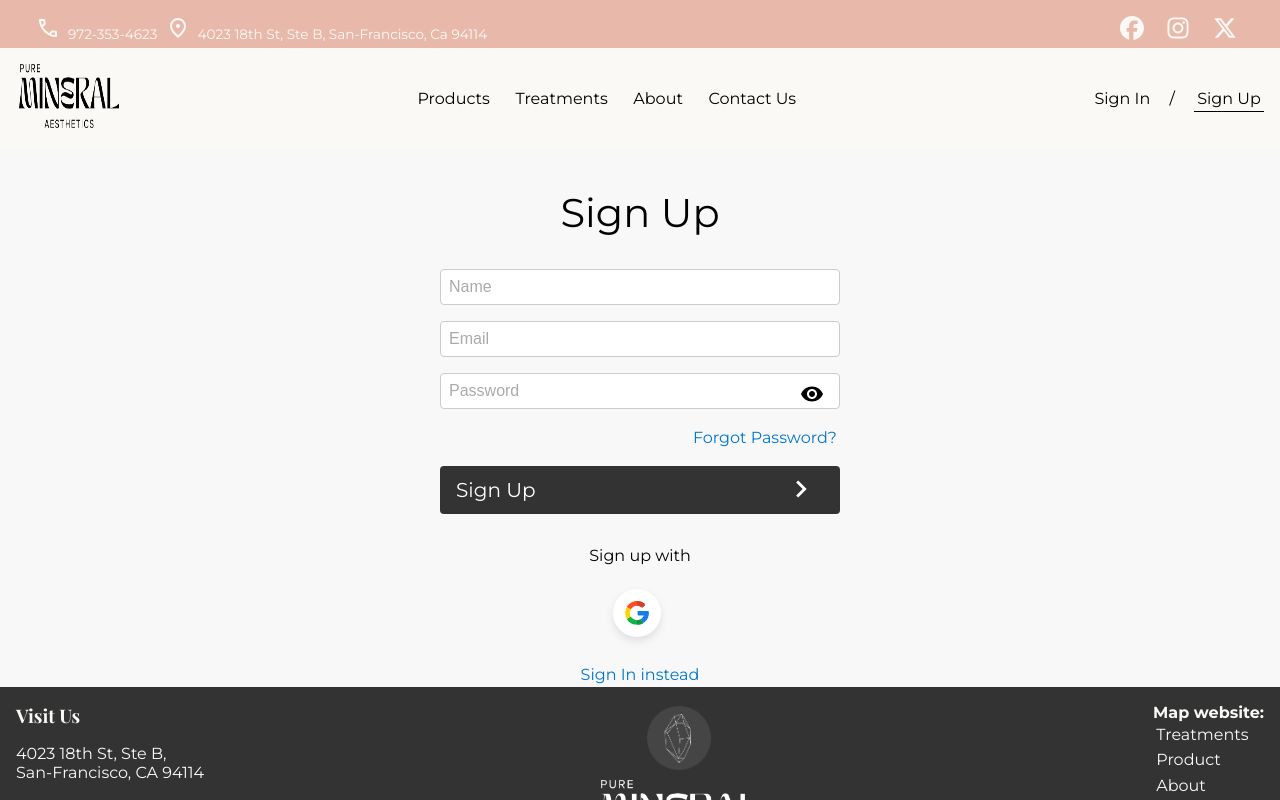
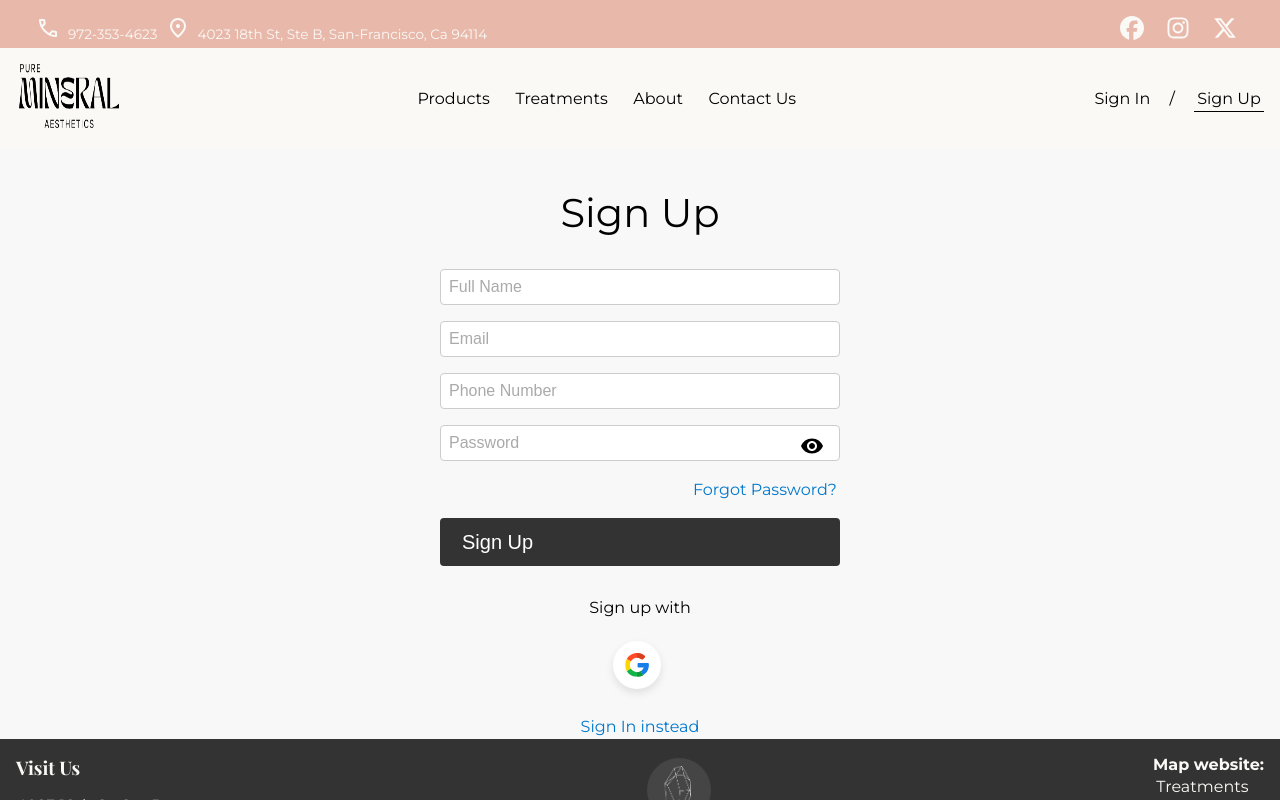
Before and after one commit to Object-ions/pure-mineral-aesthetics, a React (Create React App) app: page /sign-up in a window 1280 px wide. Shown: the top 800 px of the page. Built offline with nearby package versions, Linux system fonts and the light colour scheme; no server answers; a web font is replaced by a local one.

Commit message:
Fetch user data fom firebase and display in dataForm. user can successfully read and update displayName (name) and number.

```diff
--- a/src/pages/Profile.js
+++ b/src/pages/Profile.js
@@ -1,8 +1,8 @@
-import { useState } from 'react';
+import { useEffect, useState } from 'react';
 import { useNavigate } from 'react-router-dom';
 import { getAuth, updateProfile } from 'firebase/auth';
 import { db } from '../Firebase.config';
-import { updateDoc, doc } from '@firebase/firestore';
+import { updateDoc, doc, getDoc } from '@firebase/firestore';
 import { toast } from 'react-toastify';
 
 const Profile = () => {
@@ -11,11 +11,29 @@ const Profile = () => {
   const [formData, setFormData] = useState({
     name: auth.currentUser.displayName,
     email: auth.currentUser.email,
+    number: '',
   });
 
-  const { name, email } = formData;
+  const { name, email, number } = formData;
 
   const navigate = useNavigate();
+
+  useEffect(() => {
+    const fetchUserDetails = async () => {
+      const userRef = doc(db, 'users', auth.currentUser.uid);
+      try {
+        const userSnap = await getDoc(userRef);
+        if (userSnap.exists()) {
+          setFormData((prevState) => ({
+            ...prevState,
+            number: userSnap.data().number,
+          }));
+        }
+      } catch {}
+    };
+
+    fetchUserDetails();
+  }, [auth.currentUser]);
 
   const onLogOut = () => {
     auth.signOut();
@@ -36,6 +54,7 @@ const Profile = () => {
         await updateProfile(auth.currentUser, {
           displayName: name,
         });
+      }
 
       // Update in Fire Store
       /*
@@ -47,8 +66,11 @@ const Profile = () => {
       const userRef = doc(db, 'users', auth.currentUser.uid);
       await updateDoc(userRef, {
         name: name,
+        number: number,
       });
-      }
+
+      toast.success('Profile updated');
+
       // Error handling
       /*
     If any errors occur during the try block execution (either in updating the Firebase Authentication profile or the Firestore document), the catch block catches these errors. The catch block pops a message using Toastify
@@ -85,7 +107,7 @@ const Profile = () => {
                 setChangeDetails((prevState) => !prevState);
               }}
             >
-              {changeDetails ? 'done' : 'change'}
+              {changeDetails ? 'done' : 'Click to change'}
             </p>
           </div>
 
@@ -99,14 +121,22 @@ const Profile = () => {
                 value={name}
                 onChange={onChange}
               />
+
               <input
                 type="text"
                 id="email"
-                className={
-                  !changeDetails ? 'profileEmail' : 'profileEmailActive'
-                }
+                className=""
+                disabled={true}
+                value={email}
+                onChange={onChange}
+              />
+
+              <input
+                type="text"
+                id="number"
+                className=""
                 disabled={!changeDetails}
-                value={email}
+                value={number}
                 onChange={onChange}
               />
             </form>
--- a/src/pages/SignUp.js
+++ b/src/pages/SignUp.js
@@ -22,7 +22,7 @@ const SignUp = () => {
     password: '',
   });
 
-  const { name, email, password } = formData;
+  const { name, email, number, password } = formData;
 
   const navigate = useNavigate();
 
@@ -50,12 +50,25 @@ const SignUp = () => {
       // Getting the actual user info (will use us for the db)
       const user = userCredential.user;
 
+      // We don't want to change the formData state so we will spread across and copy it (name, email, password)
       const formDataCopy = { ...formData };
+
+      // We don't want to copy the password to get submitted to the db so we call 'delete'
       delete formDataCopy.password;
+
+      // Adding timestamp property when submitting the form
       formDataCopy.timestamp = serverTimestamp();
 
       // setDoc is what actually going to update our db and set the user in the users collection
-      await setDoc(doc(db, 'users', user.uid), formDataCopy);
+      await setDoc(
+        // set the database 'db' with the collection 'users' and it's ID. the second parameter (formData) id the data we want to push to the db collection.
+        doc(
+          db,
+          'users',
+          user.uid /* the user ID we are getting from line 51 */
+        ),
+        formDataCopy
+      );
 
       // Updating the display name
       updateProfile(auth.currentUser, {
@@ -80,7 +93,7 @@ const SignUp = () => {
           <input
             type="text"
             className="nameInput"
-            placeholder="Name"
+            placeholder="Full Name"
             id="name"
             value={name}
             onChange={onChange}
@@ -92,6 +105,15 @@ const SignUp = () => {
             placeholder="Email"
             id="email"
             value={email}
+            onChange={onChange}
+          />
+
+          <input
+            type="text"
+            className="numberInput"
+            placeholder="Phone Number"
+            id="number"
+            value={number}
             onChange={onChange}
           />
 
@@ -118,9 +140,9 @@ const SignUp = () => {
           </Link>
 
           <div className="signUpBar">
-            <p className="signUpText">Sign Up</p>
             <button className="signUpButton">
-              <ArrowRightIcon fill="#fff" width="34px" height="34px" />
+              <p className="signUpText">Sign Up</p>
+              {/* <ArrowRightIcon fill="#fff" width="34px" height="34px" /> */}
             </button>
           </div>
         </form>
```
Lines whose indentation alone changed are shown as unchanged.
